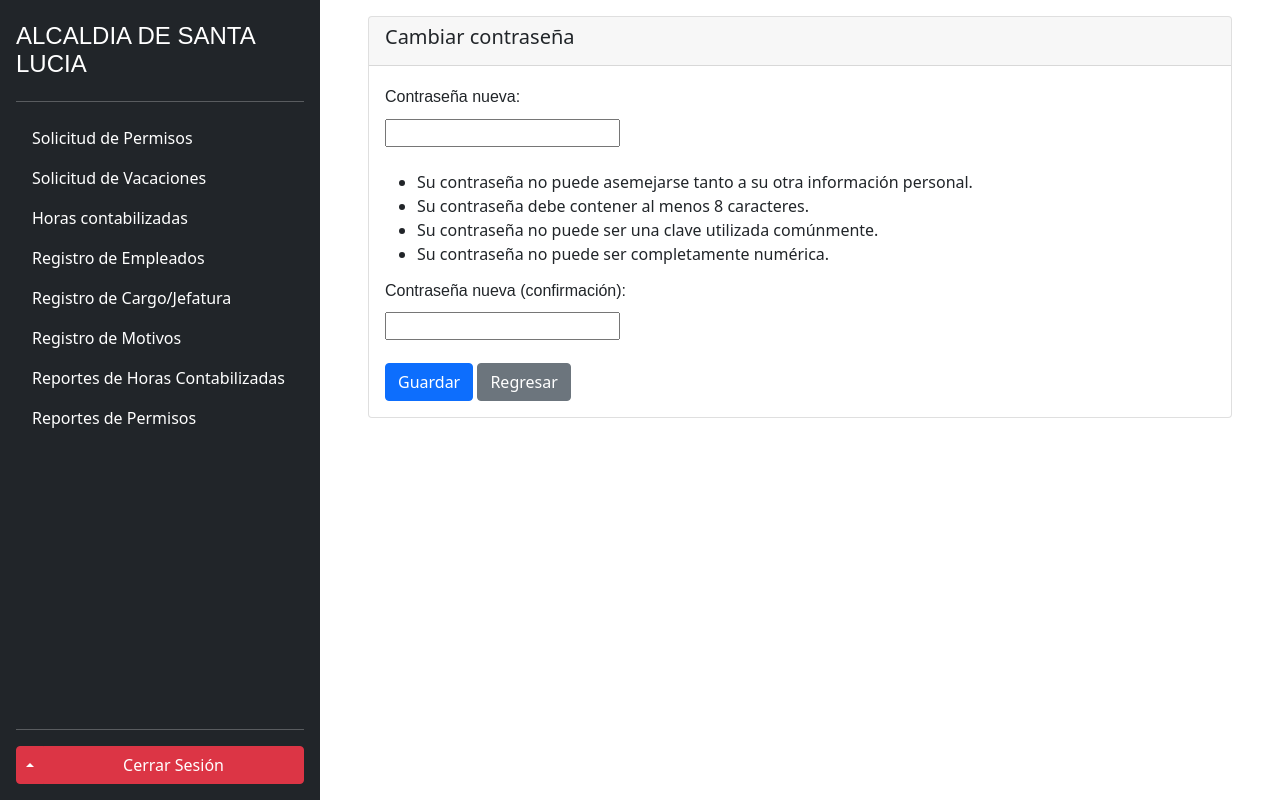
After one commit to hectoralejandrg/appRequirements, a Django app: page /change_password/ in a window 1280 px wide. The commit adds this page. Run offline with Django 3.2, Linux system fonts and the light colour scheme; a user stored in the database is signed in; some libraries are stand-ins or nearby versions.

Commit message:
se agrega cambiar pass y diseno sidebar

```diff
--- a/employee/forms.py
+++ b/employee/forms.py
@@ -1,6 +1,6 @@
 from django import forms
 from django.contrib.auth.models import User
-from django.contrib.auth.forms import AuthenticationForm
+from django.contrib.auth.forms import AuthenticationForm, SetPasswordForm
 from employee.models import Employee, Holidays, Jefatura, Penalty, Requirements, Reason
 from datetime import date, datetime
 
@@ -20,6 +20,11 @@
                                                                  'name': 'password',
                                                                  }))
     remember_me = forms.BooleanField(required=False)
+
+class PasswordChangeForm(SetPasswordForm):
+    class Meta:
+        model = User
+        fields = '__all__'
 
 
 class EmployeeForm(forms.ModelForm):
--- a/employee/templates/base.html
+++ b/employee/templates/base.html
@@ -10,6 +10,9 @@
     <link rel="stylesheet" href="{% static '/css/bootstrap.min.css' %}">
     <link rel="stylesheet" href="{% static '/css/style.css' %}">
     <script src="{% static '/js/font-awesome.js' %}" crossorigin="anonymous"></script>
+    <script src="{% static '/js/bootstrap.min.js' %}" crossorigin="anonymous"></script>
+    <script src="{% static '/js/bootstrap.bundle.min.js' %}" crossorigin="anonymous"></script>
+
     </head>
 
 <body>
--- /dev/null
+++ b/employee/templates/login/change_password.html
@@ -0,0 +1,21 @@
+{% extends 'base.html' %}
+{% block sidebar %}
+{% include 'sidebar.html' %}
+{% endblock %}
+
+{% block content %}
+
+<div class="card me-5 ms-5 mt-3 mb-3">
+  <div class="card-header">
+      <h5 class="card-title">Cambiar contraseña</h5>
+  </div>
+  <div class="card-body">
+      <form method="post"> {% csrf_token %}
+          {{ form.as_p }}
+          <button type="submit" class="btn btn-primary">Guardar</button>
+          <a href="{% url 'employee:list_jefatura' %}" class="btn btn-secondary">Regresar</a>
+      </form>
+  </div>
+</div>
+
+{% endblock %}
--- a/employee/templates/sidebar.html
+++ b/employee/templates/sidebar.html
@@ -4,50 +4,72 @@
   </a>
   <!-- nav-link active" aria-current="page" -->
   <hr>
-  <ul class="nav nav-pills flex-column mb-auto">
-    <li>
-      <a href="{% url 'employee:list_requirements' %}" class="nav-link text-white btn-outline-primary">
+  <ul id="items" class="nav nav-pills flex-column mb-auto">
+    <li class="nav-item">
+      <a id="requerimientos" href="{% url 'employee:list_requirements' %}" onclick="handleItemActive('requerimientos')" class="nav-link text-white btn-outline-primary">
         Solicitud de Permisos
       </a>
     </li>
-    <li>
-      <a href="{% url 'employee:list_holidays' %}" class="nav-link text-white btn-outline-primary">
+    <li class="nav-item">
+      <a id="vacaciones" href="{% url 'employee:list_holidays' %}" onclick="handleItemActive('vacaciones')" class="nav-link text-white btn-outline-primary">
         Solicitud de Vacaciones
       </a>
     </li>
-    <li>
-      <a href="{% url 'employee:list_penalty' %}" class="nav-link text-white btn-outline-primary">
+    <li class="nav-item">
+      <a id="horas" href="{% url 'employee:list_penalty' %}" onclick="handleItemActive('horas')"class="nav-link text-white btn-outline-primary">
         Horas contabilizadas
       </a>
     </li>
     <li class="nav-item">
-      <a href="{% url 'employee:list_employee' %}" class="nav-link text-white btn-outline-primary">
+      <a id="empleados" href="{% url 'employee:list_employee' %}" onclick="handleItemActive('empleados')" class="nav-link text-white btn-outline-primary">
         Registro de Empleados
       </a>
     </li>
-    <li>
-      <a href="{% url 'employee:list_jefatura' %}" class="nav-link text-white btn-outline-primary">
+    <li class="nav-item">
+      <a id="cargos" href="{% url 'employee:list_jefatura' %}" onclick="handleItemActive('cargos')" class="nav-link text-white btn-outline-primary">
         Registro de Cargo/Jefatura
       </a>
     </li>
-    <li>
-      <a href="{% url 'employee:list_reason' %}" class="nav-link text-white btn-outline-primary">
+    <li class="nav-item">
+      <a id="motivos" href="{% url 'employee:list_reason' %}" onclick="handleItemActive('motivos')" class="nav-link text-white btn-outline-primary">
         Registro de Motivos
       </a>
     </li>
-    <li>
-      <a href="{% url 'employee:list_report_penalty' %}" class="nav-link text-white btn-outline-primary">
+    <li class="nav-item">
+      <a id="reporte_horas" href="{% url 'employee:list_report_penalty' %}" class="nav-link text-white btn-outline-primary">
         Reportes de Horas Contabilizadas
       </a>
     </li>
-    <li>
-      <a href="{% url 'employee:list_report_permisos' %}" class="nav-link text-white btn-outline-primary">
+    <li class="nav-item">
+      <a id="reporte_permisos" href="{% url 'employee:list_report_permisos' %}" class="nav-link text-white btn-outline-primary">
         Reportes de Permisos
       </a>
     </li>
   </ul>
   <hr>
-  <div>
-    <a class="btn btn-danger w-100" href="{% url 'employee:logout' %}">Cerrar Sesion</a>
+
+
+  <div  div class="btn-group">
+    <div class="btn-group dropup" role="group">
+      <button type="button" class="btn btn-danger dropdown-toggle dropdown-toggle-split" data-bs-toggle="dropdown" aria-expanded="false">
+        <span class="visually-hidden">Toggle Dropstart</span>
+      </button>
+      <ul class="dropdown-menu">
+        <li><a class="dropdown-item" href="{% url 'employee:change_password' %}" >Cambiar contraseña</a></li>
+      </ul>
+    </div>
+    <a class="btn btn-danger w-100" href="{% url 'employee:logout' %}">Cerrar Sesión</a>
   </div>
 </div>
+<script>
+  const itemActive = localStorage.getItem('itemActive')
+  if(itemActive){
+    console.log('item',itemActive)
+    const el = document.getElementById(itemActive)
+    el.className = "nav-link text-white btn-outline-primary active"
+  }
+  const handleItemActive = (id) => {
+    localStorage.setItem('itemActive', `${id}`)
+  }
+
+</script>
--- a/employee/urls.py
+++ b/employee/urls.py
@@ -9,6 +9,7 @@
     #Login
     path('', Login.as_view(), name="login"),
     path('logout/', auth_views.LogoutView.as_view(template_name='logout/logout.html'), name='logout'),
+    path('change_password/', ChangePassword.as_view(), name="change_password"),
     #Employee
     path('employee/', login_required(EmployeeGenericView.as_view()), name="list_employee"),
     path('employee/new', login_required(EmployeeCreateView.as_view()), name="new_employee"),
--- a/employee/views.py
+++ b/employee/views.py
@@ -1,7 +1,7 @@
 from django.views.generic import ListView, CreateView, DetailView
 from django.views.generic.edit import UpdateView, DeleteView
-from employee.forms import EmployeeForm, HolidayForm, JefaturaForm, LoginForm, PenaltyForm, RequirementForm, ReasonForm
-from django.contrib.auth.views import LoginView
+from employee.forms import EmployeeForm, HolidayForm, JefaturaForm, LoginForm, PasswordChangeForm, PenaltyForm, RequirementForm, ReasonForm
+from django.contrib.auth.views import LoginView, PasswordChangeView
 from employee.models import Employee, Jefatura, Penalty, Reason, Requirements, Holidays
 from django.db.models import Sum, Q
 from django.http import HttpResponseRedirect
@@ -12,6 +12,12 @@
 class Login(LoginView):
     template_name= 'login/login_form.html'
     form_class= LoginForm
+
+class ChangePassword(PasswordChangeView):
+    template_name= 'login/change_password.html'
+    form_class= PasswordChangeForm
+    success_url = '/employee/'
+
 
 #Employe CRUD
 class EmployeeGenericView(ListView):
```
Also changed, not shown: employee/templates/login/login_form.html (+16 -40 lines), employee/templates/report/holidaysReport.html (+3 -6 lines), employee/static/css/style.css (line endings or trailing spaces).
